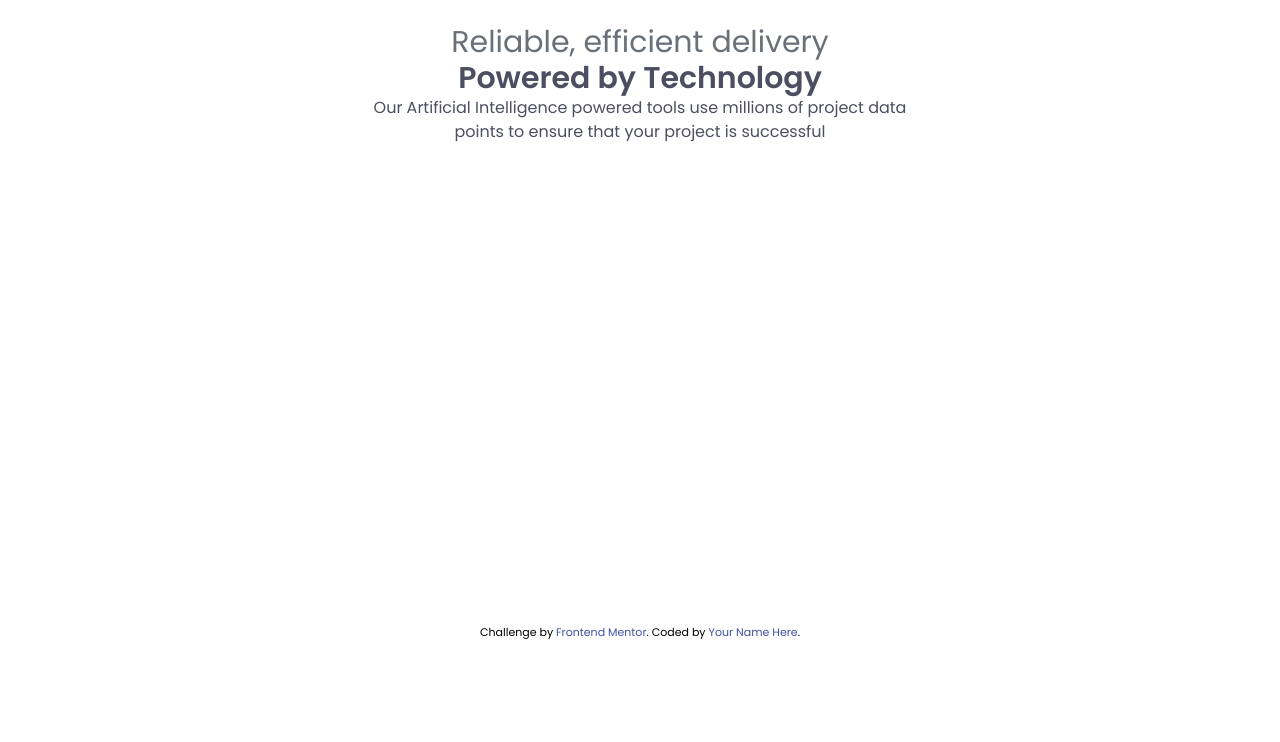
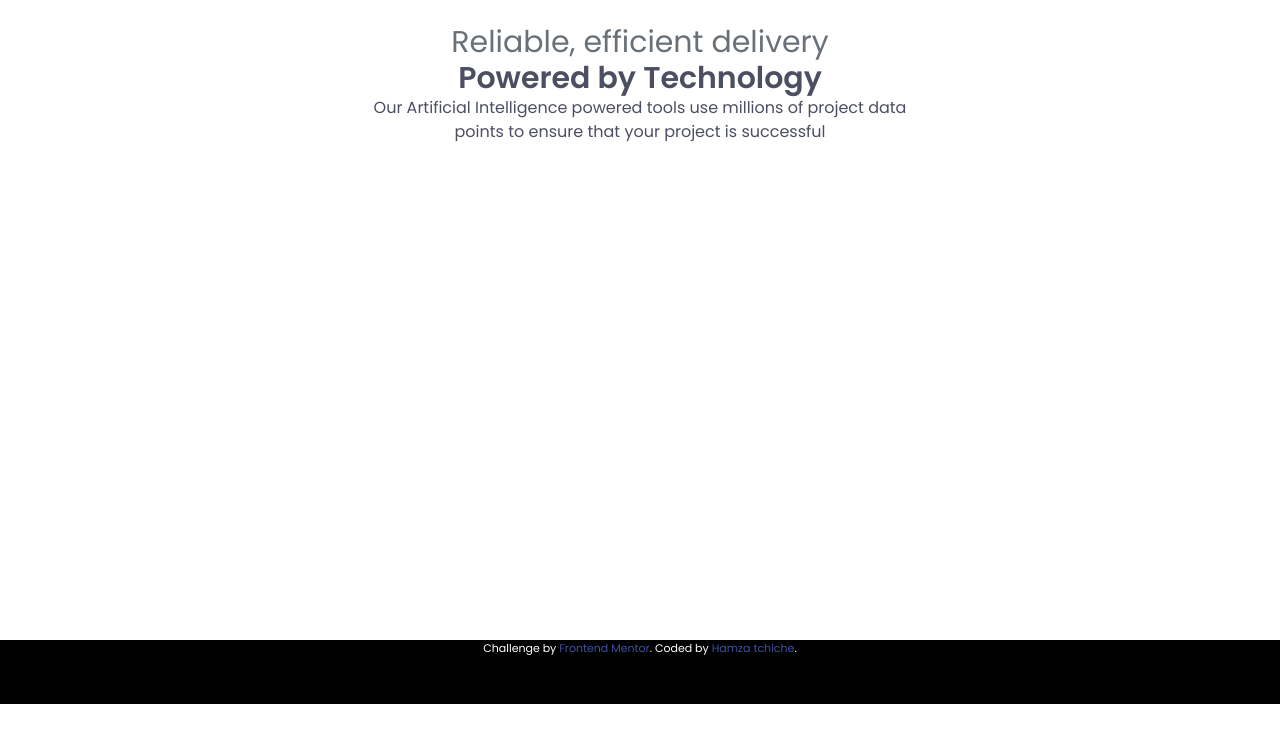
Before and after one commit to hamzatchiche/four-card-feature, a plain HTML site: page index.html in a window 1280 px wide. Shown: the top 742 px of the page. Drawn offline with nearby package versions, Linux system fonts and the light colour scheme.

Commit message:
update the footer

```diff
--- a/index.html
+++ b/index.html
@@ -35,7 +35,7 @@
           Powered by Technology
         </h2>
 
-        <p class="text-[var(--Grey500)] max-w-xl mx-auto md:text-base text-sm">
+        <p class="text-[var(--Grey500)] max-w-xl mx-auto md:text-base text-sm ">
           Our Artificial Intelligence powered tools use millions of project data
           points to ensure that your project is successful
         </p>
@@ -99,12 +99,12 @@
       </div>
     </div>
 
-    <footer>
+    <footer class="bg-black text-white h-16 mt-4">
       <p class="attribution">
         Challenge by
         <a href="https://www.frontendmentor.io?ref=challenge" target="_blank"
           >Frontend Mentor</a
-        >. Coded by <a href="#">Your Name Here</a>.
+        >. Coded by <a href="#">Hamza tchiche</a>.
       </p>
     </footer>
     <script src="script.js"></script>
```
